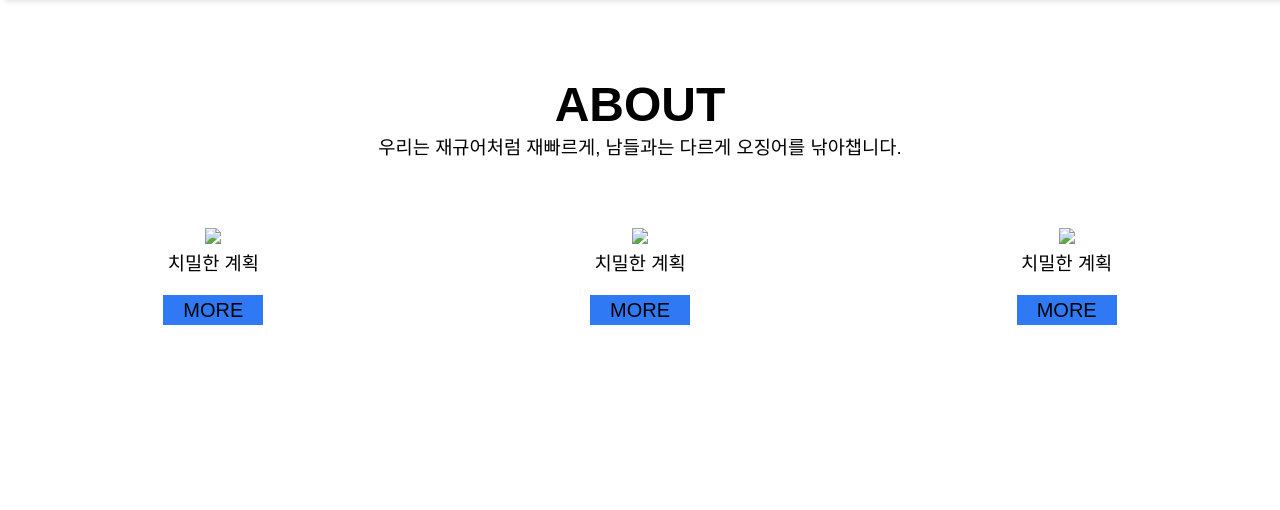
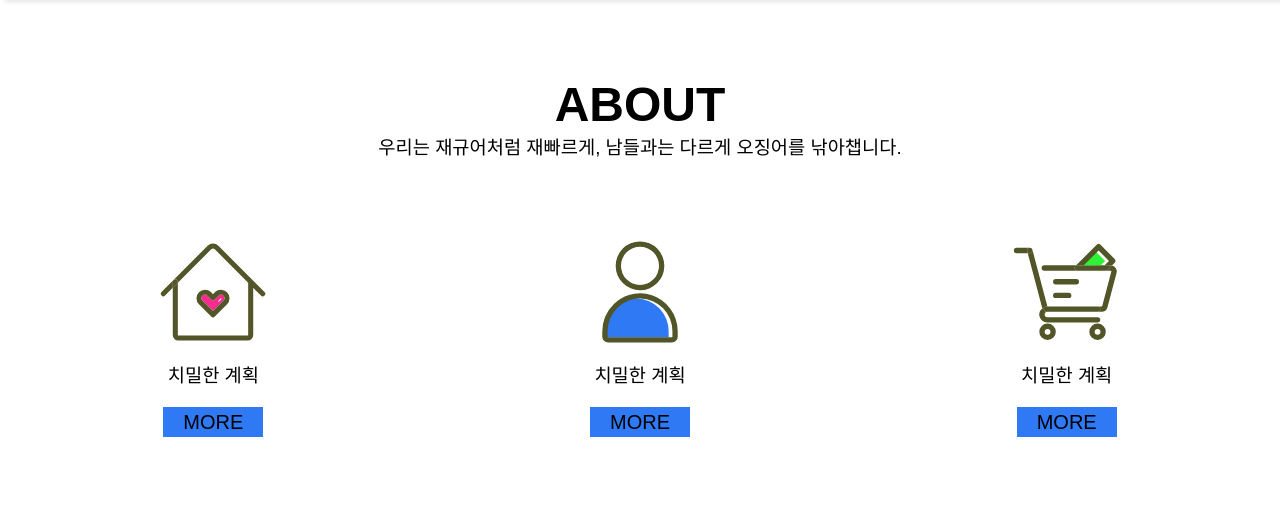
Before and after one commit to freeky012/web, a plain HTML site: page index.html in a window 1280 px wide. Shown: the part 800-1310 px from the top of the page. Drawn offline with Linux system fonts and the light colour scheme.

Commit message:
Update index.html

```diff
--- a/index.html
+++ b/index.html
@@ -76,7 +76,7 @@
       <div class="icons">
         <li>
           <div class="icon_img">
-            <img src="images/icon1.svg">
+            <img src="icon1.svg">
           </div>
           <div class="icon_scr">
             <h3>
@@ -89,7 +89,7 @@
         </li>
         <li>
           <div class="icon_img">
-            <img src="images/icon2.svg">
+            <img src="icon2.svg">
           </div>
           <div class="icon_scr">
             <h3>
@@ -102,7 +102,7 @@
         </li>
         <li>
           <div class="icon_img">
-            <img src="images/icon3.svg">
+            <img src="icon3.svg">
           </div>
           <div class="icon_scr">
             <h3>
```
